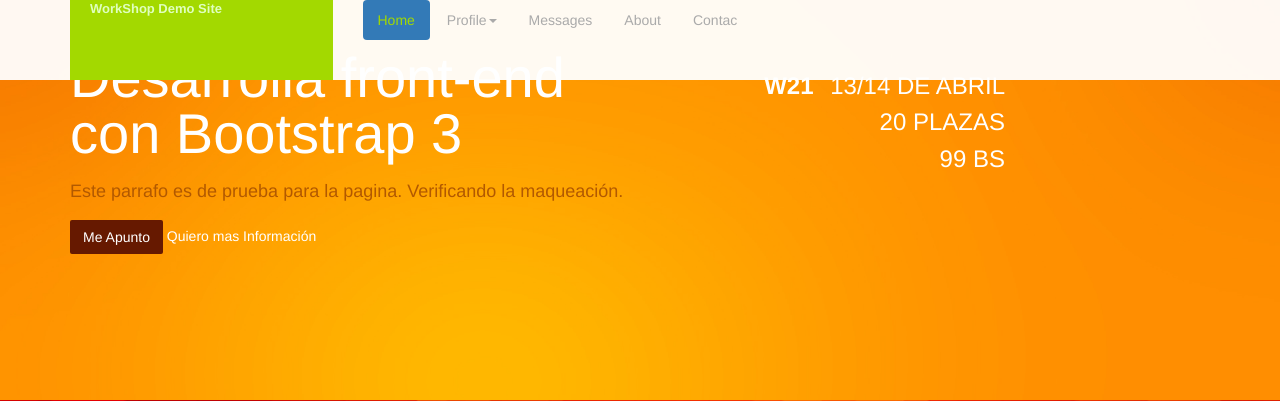
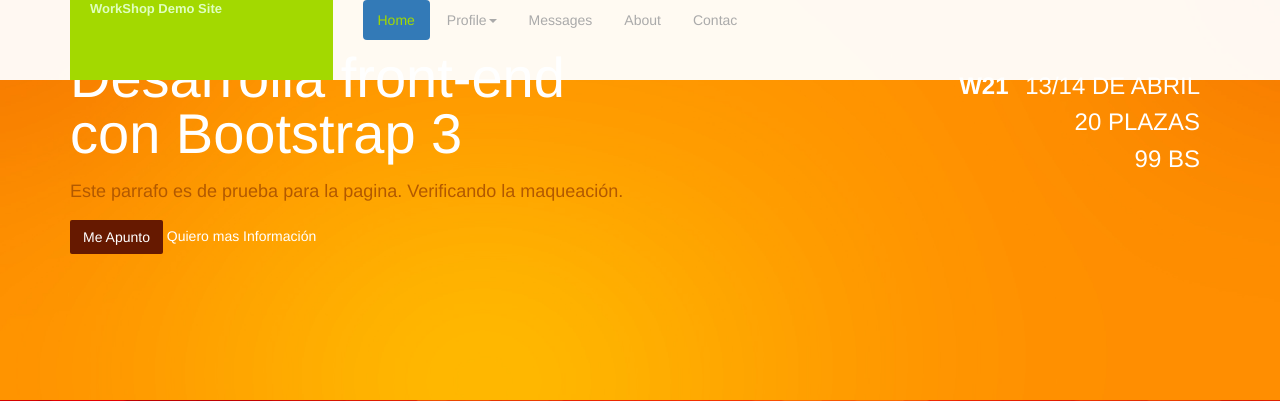
Before and after one commit to Emanuel589/practica_bootstrap, a PHP site: page / in a window 1280 px wide. Shown: the top 401 px of the page. Run offline with PHP 8.4, Linux system fonts and the light colour scheme.

Commit message:
adaptacion reponsive zona workshop

```diff
--- a/index.php
+++ b/index.php
@@ -14,16 +14,16 @@
      	<article id="w1" class="workshop workshop-left">
      	<div class="container">
      		<div class="row">
-     			<div class="col-xs-12 col-sm-6 main-info">
+     		    <div class="col-xs-12 col-sm-3 col-sm-push-9 col-md-4 col-md-push-8 col-lg-6 col-lg-push-6 date-info">
+     				<h3 class="highlinghted"><strong>W21 </strong>13/14 de Abril</h3>
+     				<h3 class="highlinghted">20 Plazas</h3>
+     				<h3 class="highlinghted">99 Bs</h3>
+     			</div>
+     			<div class="col-xs-12 col-sm-9 col-sm-pull-3 col-md-8 col-md-pull-4 col-lg-6 col-lg-pull-6 main-info">
      				<h2>Desarrolla front-end con Bootstrap 3</h2>
      				<p>Este parrafo es de prueba para la pagina. Verificando la maqueación.</p>
      				<a href="detail.php" class="btn btn-custom">Me Apunto</a>
      				<a href="detail.php" class="more-info-linf">Quiero mas Información</a>
-     			</div>
-     			<div class="col-xs-12 col-sm-4 col-sm-offset-m date-info">
-     				<h3 class="highlinghted"><strong>W21 </strong>13/14 de Abril</h3>
-     				<h3 class="highlinghted">20 Plazas</h3>
-     				<h3 class="highlinghted">99 Bs</h3>
      			</div>
      		</div>
      	</div>
@@ -31,12 +31,12 @@
      	 <article id="w2" class="workshop workshop-right">
      	 <div class="container">
      	 	<div class="row">
-     			<div class="col-xs-12 col-sm-4 date-info">
+     			<div class="col-xs-12 col-sm-3 col-md-4 col-lg-6 date-info">
      				<h3 class="highlinghted"><strong>W21 </strong>10/14 de Abril</h3>
      				<h3 class="highlinghted">50 Plazas</h3>
      				<h3 class="highlinghted">120 Bs</h3>
      			</div>
-     			<div class="col-xs-12 col-sm-6 col-sm-offset-2 main-info">
+     			<div class="col-xs-12 col-sm-9 col-md-8 col-lg-6 main-info">
      				<h2>Desarrolla front-end con Bootstrap 3</h2>
      				<p>Este parrafo es de prueba para la pagina. Verificando la maqueación.</p>
      				<a href="detail.php" class="btn btn-custom">Me Apunto</a>
```
